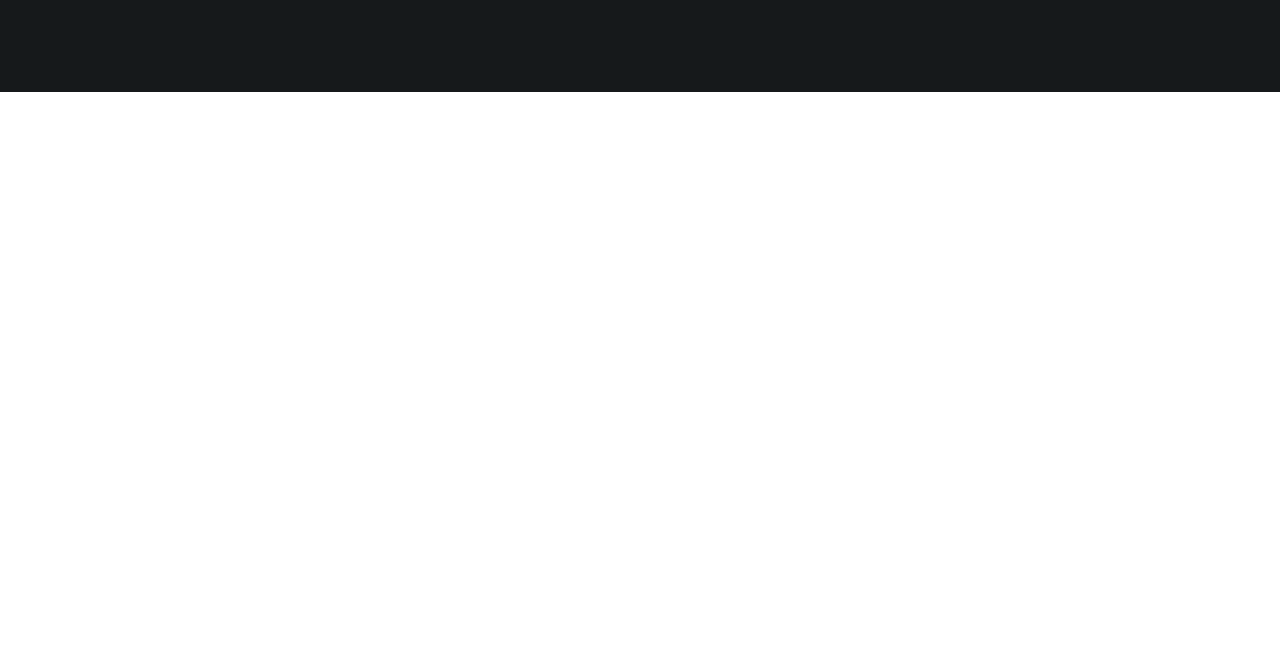
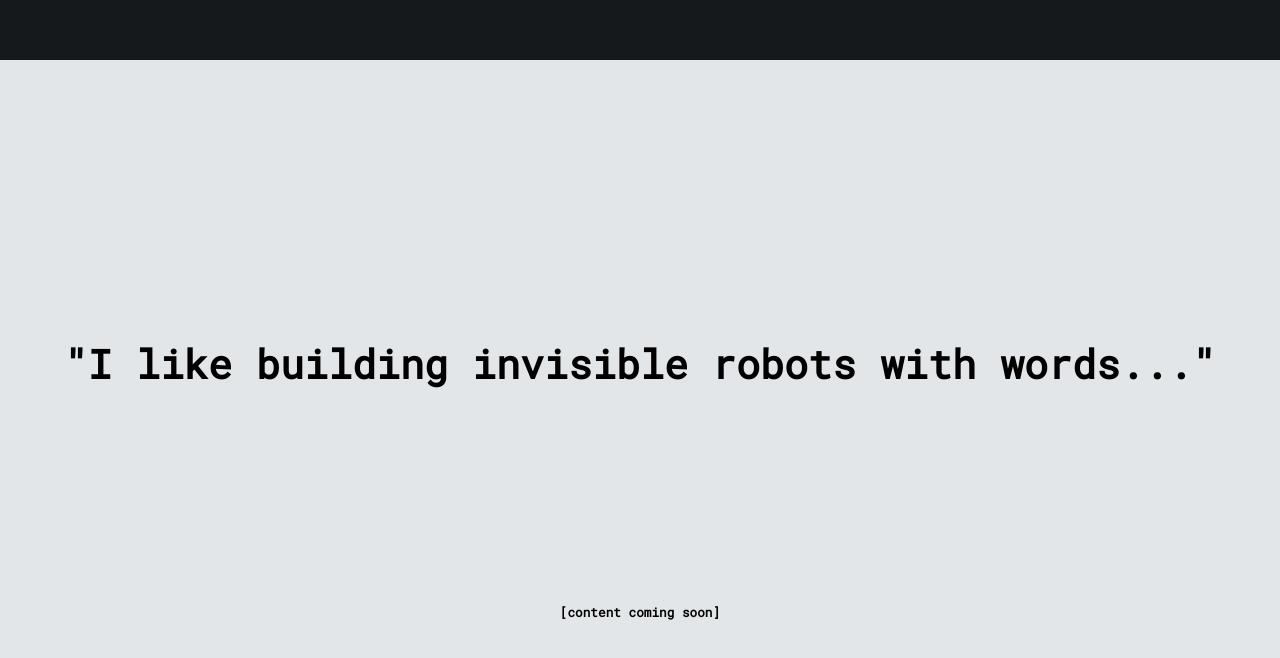
Before and after one commit to dotmotion/minimal_portfolio, a React (Create React App) app: page / in a window 1280 px wide. Shown: the part 676-1334 px from the top of the page. Before the commit the page ends 800 px from the top, so only its background shows below. Built offline with nearby package versions, Linux system fonts and the light colour scheme.

Commit message:
brought back content component as a placeholder

```diff
--- a/src/App.js
+++ b/src/App.js
@@ -1,5 +1,6 @@
 import React, { Component } from "react";
 import Header from "./components/Header";
+import Content from "./components/Content";
 import "./css/App.css";
 
 class App extends Component {
@@ -15,6 +16,7 @@ class App extends Component {
     return (
       <div className="App">
         <Header />
+        <Content />
       </div>
     );
   }
```
